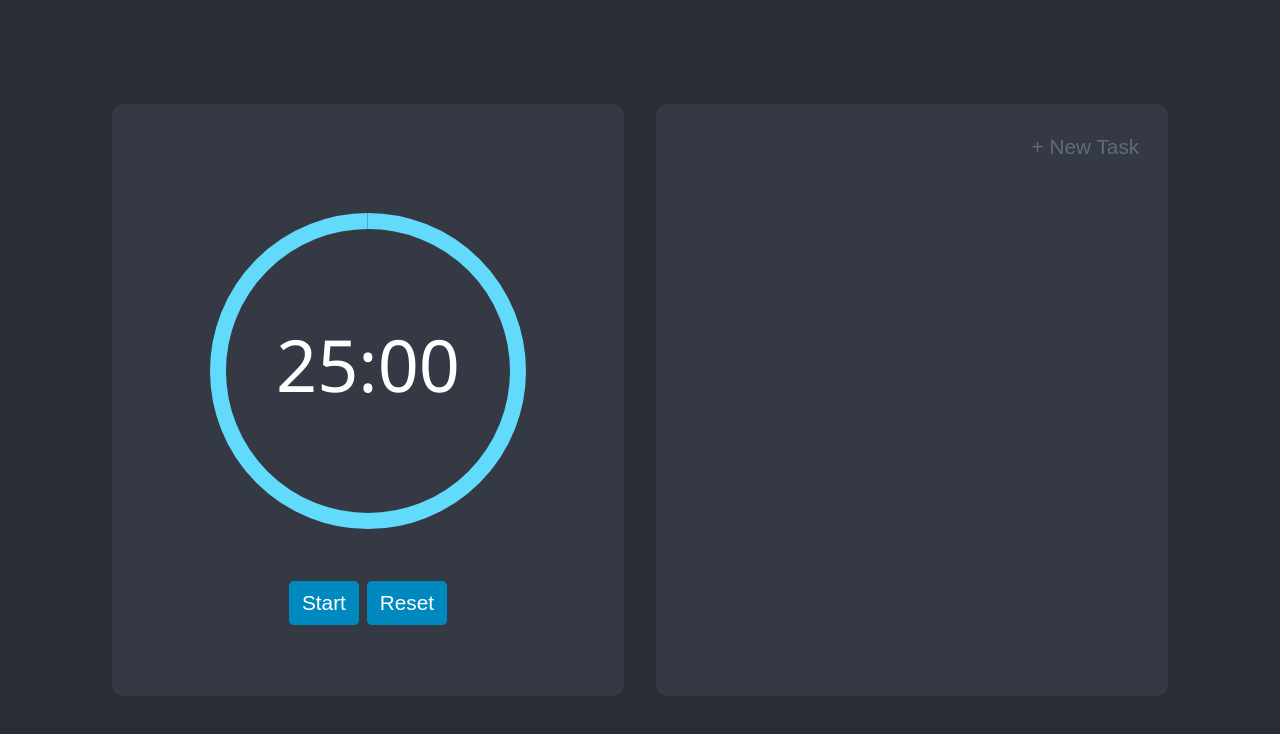
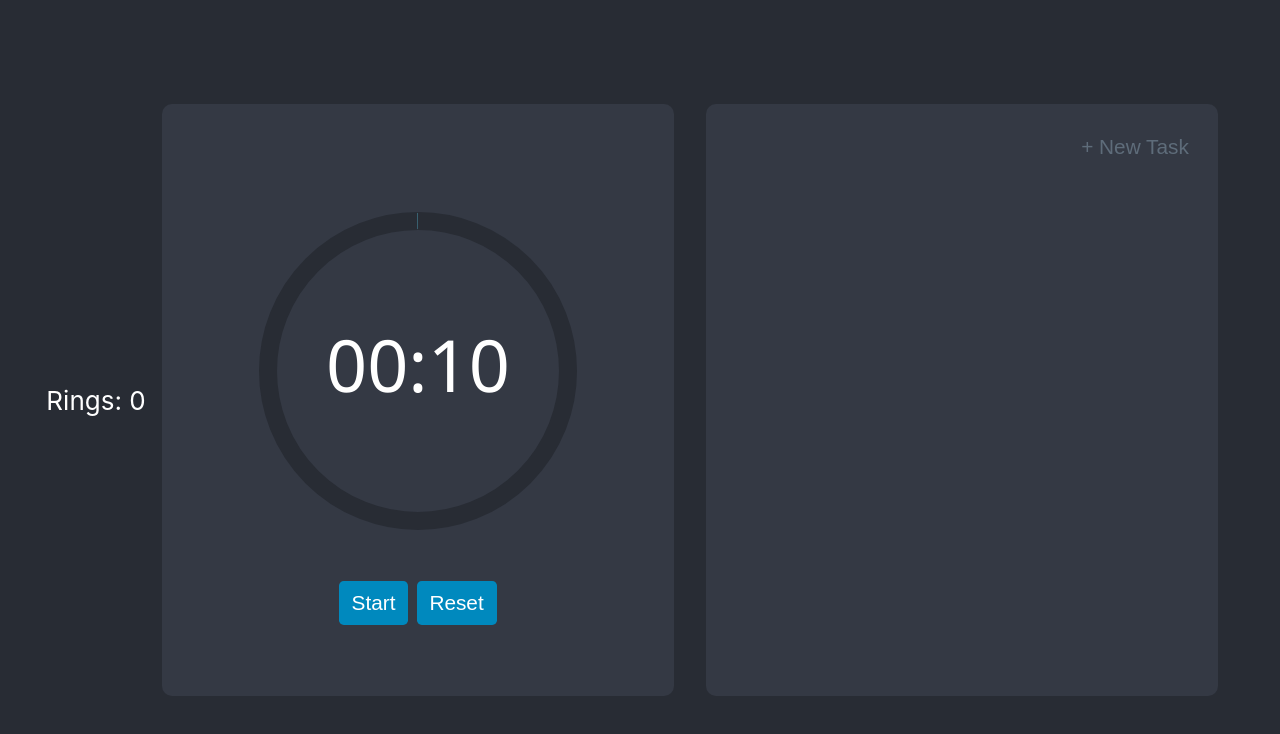
Before and after one commit to vectorwing/Ringer, a React (Create React App) app: page / in a window 1280 px wide. Shown: the top 734 px of the page. Built offline with nearby package versions, Linux system fonts and the light colour scheme.

Commit message:
Update PanelTimer with onTimerFinish callback

```diff
--- a/src/components/App.js
+++ b/src/components/App.js
@@ -1,12 +1,15 @@
-import React from 'react';
+import React, { useState } from 'react';
 import PanelTimer from './PanelTimer/PanelTimer.js';
 import PanelTaskList from './PanelTaskList.js';
 import './App.css';
 
 export default function App(props) {
+  const [rings, setRings] = useState(0);
+
   return (
     <div className="App">
-      <PanelTimer baseTime={60*25}/>
+      <p>Rings: {rings}</p>
+      <PanelTimer baseTime={10} onTimerFinish={() => setRings(rings => rings + 1)}/>
       <PanelTaskList/>
     </div>
   );
--- a/src/components/PanelTimer/PanelTimer.js
+++ b/src/components/PanelTimer/PanelTimer.js
@@ -23,15 +23,21 @@ export default function PanelTimer(props) {
       interval = setInterval(() => {
         setTime(time => time - 1);
       }, 1000);
+    } else if (isActive && time === 0) {
+      props.onTimerFinish();
+      reset();
     } else if (!isActive && time !== 0) {
       clearInterval(interval);
     }
     return () => clearInterval(interval);
-  }, [isActive, time]);
+  });
 
   return (
     <div className="panel PanelTimer">
-      <TimerDisplay baseTime={props.baseTime} time={time}/>
+      <TimerDisplay
+        baseTime={props.baseTime}
+        time={time}
+      />
       <TimerControls
         isActive={isActive}
         toggle={() => toggle()}
--- a/src/components/PanelTimer/TimerDisplay.js
+++ b/src/components/PanelTimer/TimerDisplay.js
@@ -15,15 +15,23 @@ export default function TimerDisplay(props) {
 
     var angle = (2 * Math.PI * props.time) / props.baseTime;
     var offset = 1.5 * Math.PI;
-
-    ctx.beginPath();
     var start = offset;
     var end = angle + offset;
 
+    // Blue ring (base)
+    ctx.beginPath();
     ctx.lineWidth = 16;
     ctx.strokeStyle = `#61dafb`;
+    ctx.arc(200, 200, 150, 0, 2 * Math.PI);
+    ctx.stroke();
+
+    // Grey ring (timed)
+    ctx.beginPath();
+    ctx.lineWidth = 18;
+    ctx.strokeStyle = `#282c34`;
     ctx.arc(200, 200, 150, start, end);
     ctx.stroke();
+
     ctx.restore();
   }
 
@@ -41,7 +49,7 @@ export default function TimerDisplay(props) {
     const canvas = canvasRef.current
     const ctx = canvas.getContext('2d');
     updateCanvas(ctx);
-  }, [props.time]);
+  });
 
   return (
     <div className="TimerDisplay">
```
